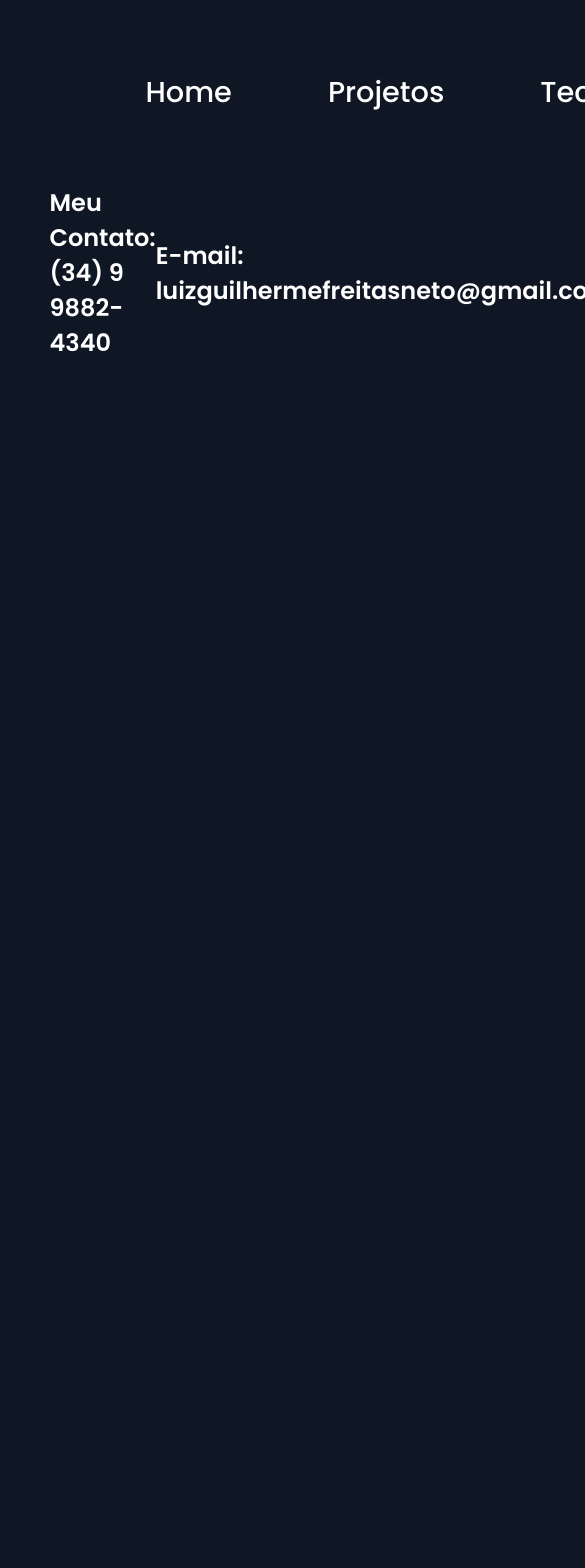
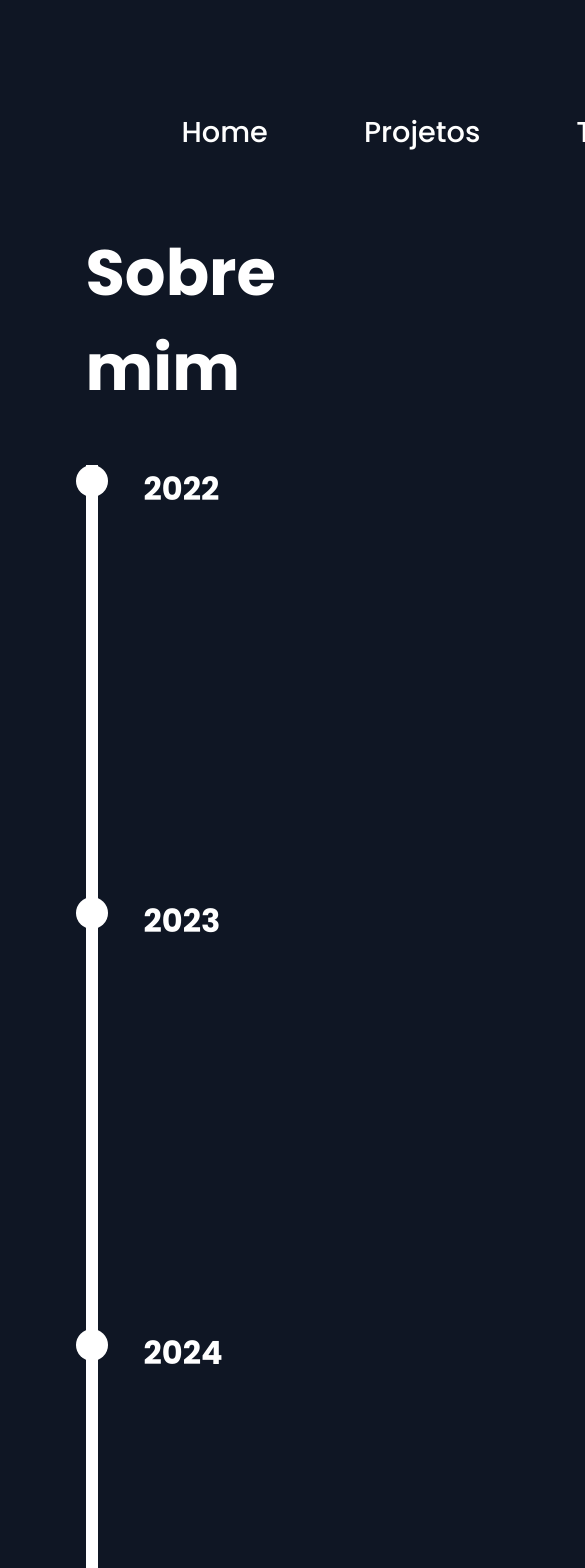
Before and after one commit to LGKARD/RID195440_Desafio4, a React (Vite) app in the folder Portfólio Luiz Guilherme/: page /about in a window 390 px wide. Shown: the top 1568 px of the page, 585 px wide, since content can reach past the window. Before the commit the page ends 844 px from the top, so only its background shows below. Built offline with nearby package versions, Linux system fonts and the light colour scheme.

Commit message:
Criação da timeline

```diff
--- a/Portfólio Luiz Guilherme/src/components/footer/footer.css
+++ b/Portfólio Luiz Guilherme/src/components/footer/footer.css
@@ -1,5 +1,5 @@
 footer {
-    padding: 0 0 2rem 0;
+    padding: 2rem 0 2rem 0;
 }
 
 footer h2 {
--- a/Portfólio Luiz Guilherme/src/components/hero/hero.jsx
+++ b/Portfólio Luiz Guilherme/src/components/hero/hero.jsx
@@ -9,7 +9,7 @@ function Hero() {
     <div className="hero d-flex al-center">
       <div className="hero-text">
         <h1>Luiz Guilherme Freitas Neto</h1>
-        <p>Lorem ipsum dolor sit amet, consectetur adipisicing elit. Nisi quam voluptates delectus maiores at, doloremque vel totam, in nihil culpa velit eum minus omnis consequuntur laudantium, eius et numquam voluptatibus.</p>
+        <p>Desenvolvedor apaixonado por tecnologia, com experiência em React, HTML, CSS e JavaScript. Busco constantemente aprender, criar soluções eficientes e evoluir na área de desenvolvimento web.</p>
         <Link className="linkButtonHero" to="/about"><Button buttonStyle="primary">Saiba mais</Button></Link>
 
       </div>
--- a/Portfólio Luiz Guilherme/src/components/projects/projectsList.css
+++ b/Portfólio Luiz Guilherme/src/components/projects/projectsList.css
@@ -12,6 +12,7 @@
     font-size: 4rem;
     font-weight: 600;
     margin: 0 0 3rem 0;
+    text-align: left;
 }
 
 .projects-grid {
--- /dev/null
+++ b/Portfólio Luiz Guilherme/src/components/timeline/timeline.css
@@ -0,0 +1,103 @@
+body {
+    color: white;
+    margin: 0;
+    padding: 40px;
+  }
+
+  .timeline-section h2 {
+    text-align: start;
+    font-size: 4rem;
+    margin-bottom: 50px;
+  }
+
+  .timeline-bar {
+    position: relative;
+    width: 100%;
+    height: auto;
+    border-top: 12px solid white;
+    display: flex;
+    justify-content: space-between;
+    align-items: flex-start;
+    padding-top: 30px;
+  }
+
+  .timeline-item {
+    width: 22%;
+    text-align: center;
+    position: relative;
+  }
+
+  .timeline-item h3 {
+    margin-bottom: 10px;
+    font-size: 2.25rem;
+  }
+
+  .dot {
+    width: 2rem;
+    height: 2rem;
+    background-color: white;
+    border-radius: 50%;
+    position: absolute;
+    top: -51px; /* para alinhar com a linha */
+    left: 50%;
+    transform: translateX(-50%);/* contorno preto falso */
+    z-index: 2;
+  }
+  .dot:hover {
+    cursor: pointer;
+    box-shadow: 0 0 0 2px #ffffff;
+  }
+
+  .timeline-item p {
+    font-size: 1.75rem;
+    color: #ffffff;
+    margin-top: 20px;
+    line-height: 1.5;
+    opacity: 0;
+    transform: translateY(10px);
+    transition: opacity 0.4s ease, transform 0.4s ease;
+    pointer-events: none;
+  }
+
+  /* Quando o .dot for hover, mostra o p do mesmo item */
+  .timeline-item:hover p {
+    opacity: 1;
+    transform: translateY(0);
+    pointer-events: auto;
+  }
+
+  @media (max-width: 774px) {
+    .timeline-bar {
+      flex-direction: column;
+      border-top: none;
+      border-left: 12px solid white;
+      align-items: flex-start;
+      padding-top: 0;
+      padding-left: 14px;
+      position: relative;
+      height: 100%;
+    }
+
+    .timeline-item {
+      width: 100%;
+      text-align: left;
+      margin-bottom: 50px;
+    }
+
+    .timeline-item h3 {
+      font-size: 2rem;
+      margin-left: 2rem;
+    }
+
+    .dot {
+      top: 0;
+      left: -36px; /* Posiciona o ponto em cima da linha esquerda */
+      transform: none;
+    }
+
+    .timeline-item p {
+      font-size: 1.5rem;
+      margin-top: 10px;
+      margin-left: 2rem;
+    }
+  }
--- /dev/null
+++ b/Portfólio Luiz Guilherme/src/components/timeline/timeline.jsx
@@ -0,0 +1,34 @@
+import "./timeline.css";
+
+function Timeline() {
+  return (
+    <div class="timeline-section">
+  <h2>Sobre mim</h2>
+  <div class="timeline-bar">
+    <div class="timeline-item">
+      <h3>2022</h3>
+      <div class="dot"></div>
+      <p>Início da jornada na programação, com foco em automações e análise de dados usando Python.</p>
+    </div>
+    <div class="timeline-item">
+      <h3>2023</h3>
+      <div class="dot"></div>
+      <p>Aprofundamento em back-end com Django, desenvolvendo aplicações web completas e estruturadas.</p>
+    </div>
+    <div class="timeline-item">
+      <h3>2024</h3>
+      <div class="dot"></div>
+      <p>Exploração de front-end com HTML, CSS e JavaScript para criar interfaces modernas e responsivas.</p>
+    </div>
+    <div class="timeline-item">
+      <h3>2025</h3>
+      <div class="dot"></div>
+      <p>Integração de tecnologias e foco em entregar soluções inovadoras, unindo back-end e front-end.</p>
+    </div>
+  </div>
+</div>
+
+  );
+}
+
+export default Timeline;
--- a/Portfólio Luiz Guilherme/src/pages/about.jsx
+++ b/Portfólio Luiz Guilherme/src/pages/about.jsx
@@ -1,11 +1,16 @@
 
 import Header from "../components/header/header"
 import Footer from "../components/footer/footer"
+import Timeline from "../components/timeline/timeline"
 
 function About() {
     return (
         <>
             <Header />
+                <div className="container">
+                    <Timeline />
+
+                </div>
             <Footer />
         </>
     )
--- a/Portfólio Luiz Guilherme/src/pages/home.jsx
+++ b/Portfólio Luiz Guilherme/src/pages/home.jsx
@@ -3,6 +3,7 @@ import Footer from "../components/footer/footer"
 import Button from "../components/button/button"
 import Hero from "../components/hero/hero"
 import Projects from "../components/projects/projectsList"
+import Timeline from "../components/timeline/timeline"
 
 function Home() {
     return (
@@ -11,6 +12,7 @@ function Home() {
             <div className="container">
                 <Hero />
                 <Projects />
+                <Timeline />
             </div>
             <Footer />
         </>
```
Also changed, not shown: Portfólio Luiz Guilherme/src/components/tecnologies/tecnologies.css (added), Portfólio Luiz Guilherme/src/components/tecnologies/tecnologies.jsx (added).
